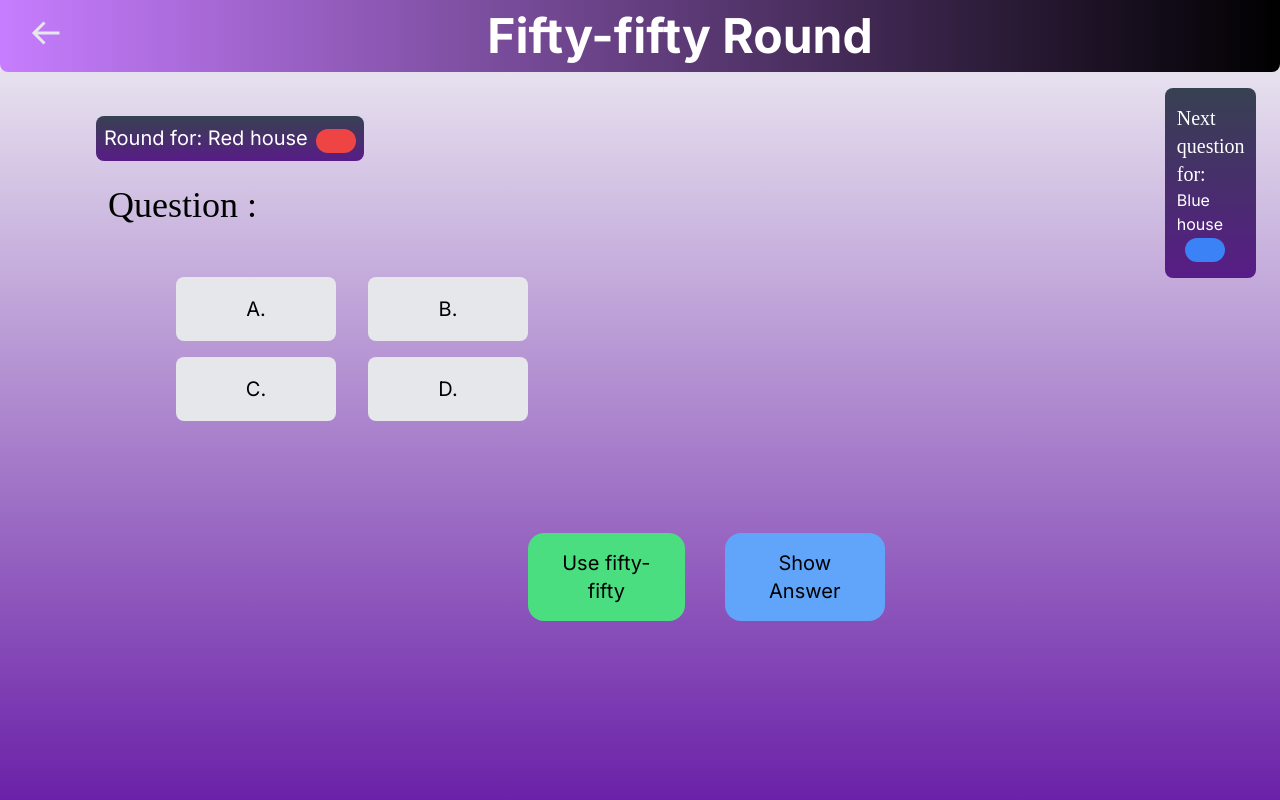
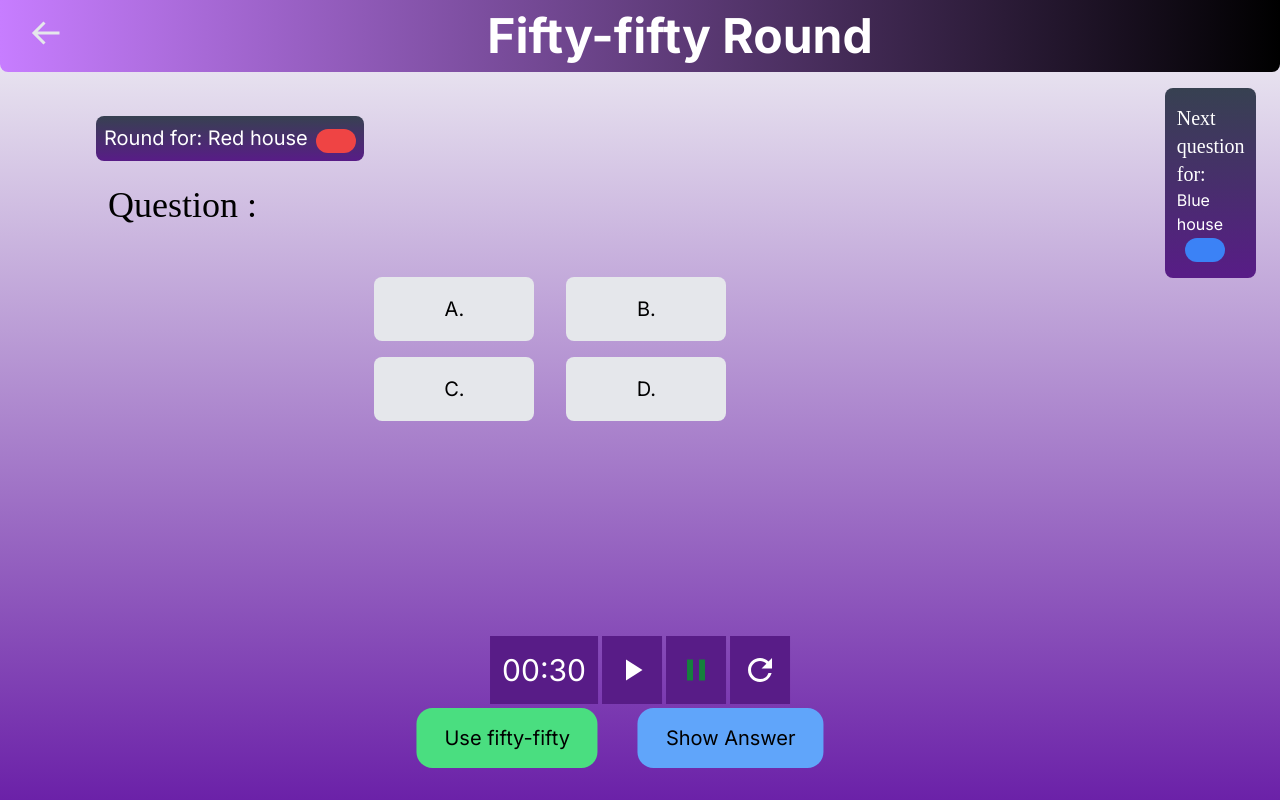
Before and after one commit to cdyniranjan7321/Quiz_App_Project_in_React_Js, a Next.js app: page /fiftyFiftyQuestion in a window 1280 px wide. Built offline with nearby package versions, Linux system fonts and the light colour scheme; no server answers; the database is empty.

Commit message:
QA-25 added timer component to fifty-fiftyquestion  page

```diff
--- a/package.json
+++ b/package.json
@@ -26,6 +26,8 @@
     "pg": "^8.11.0",
     "postcss": "8.4.23",
     "react": "18.2.0",
+    "react-countdown": "^2.3.5",
+    "react-countdown-circle-timer": "^3.2.1",
     "react-dom": "18.2.0",
     "react-hook-form": "^7.44.3",
     "react-icons": "^4.9.0",
--- a/src/app/fiftyFiftyQuestion/page.tsx
+++ b/src/app/fiftyFiftyQuestion/page.tsx
@@ -3,6 +3,7 @@ import React, { useState } from 'react'
 import Navbar from '@/components/Navbar'
 import { useSearchParams } from 'next/navigation'
 import useRequest from '../../../utils/useQuestionRequest'
+import Timer from '@/components/Timer'
 
 const FiftyFiftyQuestion = () => {
   const searchParams = useSearchParams()
@@ -50,7 +51,7 @@ const FiftyFiftyQuestion = () => {
                 Answer : {question?.answer}
               </div>
             )}
-            <div className='mt-10 ml-20 flex justify-center'>
+            <div className='mt-10 ml-20 flex flex-col justify-center'>
               <div className='flex flex-col gap-4'>
                 {!isFiftyFifty ? (
                   <>
@@ -145,7 +146,10 @@ const FiftyFiftyQuestion = () => {
                   </div>
                 )}
               </div>
-              <div className=' flex justify-center mt-64 mb-4'>
+              <div className='fixed bottom-24 left-1/2 transform -translate-x-1/2 '>
+                <Timer startFrom={30} />
+              </div>
+              <div className='fixed flex justify-center bottom-8 left-1/2 transform -translate-x-1/2'>
                 <button
                   className=' bg-green-400 rounded-2xl mr-10 px-7 py-4 w-auto text-xl'
                   onClick={() => {
--- a/tailwind.config.js
+++ b/tailwind.config.js
@@ -1,48 +1,61 @@
 /** @type {import('tailwindcss').Config} */
 module.exports = {
   content: [
-    "./src/pages/**/*.{js,ts,jsx,tsx,mdx}",
-    "./src/components/**/*.{js,ts,jsx,tsx,mdx}",
-    "./src/app/**/*.{js,ts,jsx,tsx,mdx}",
+    './src/pages/**/*.{js,ts,jsx,tsx,mdx}',
+    './src/components/**/*.{js,ts,jsx,tsx,mdx}',
+    './src/app/**/*.{js,ts,jsx,tsx,mdx}',
   ],
   theme: {
     extend: {
+      transitionDuration: {
+        2000: '2000ms',
+      },
+      transform: {
+        'rotate-360': 'rotate(360deg)',
+      },
       fontFamily: {
-        italiana: ["Italiana", "serif"],
-        work: ["Work"],
-        sansi:["Sansita"],
+        italiana: ['Italiana', 'serif'],
+        work: ['Work'],
+        sansi: ['Sansita'],
+      },
+      height: {
+        95: '376px',
+      },
+      width: {
+        95: '376px',
       },
       blur: {
-        '150': '150px',
-        '100': '100px',
+        150: '150px',
+        100: '100px',
         '4xl': '98px',
       },
       colors: {
         custom: {
-        Indigo : 'rgb(200,107,250)',
+          Indigo: 'rgb(200,107,250)',
 
-        Blackis : 'rgb(48, 5, 89)',
-        Purplee:'#564196',
-        Purple2:'#3A00E5',
-        Blue: '#6E6BFA',
-        Green:'#081C15',
-        White:'#FFFAFA',
-        brown:'#AD9090'
+          Blackis: 'rgb(48, 5, 89)',
+          Purplee: '#564196',
+          Purple2: '#3A00E5',
+          Blue: '#6E6BFA',
+          Green: '#081C15',
+          White: '#FFFAFA',
+          brown: '#AD9090',
         },
       },
     },
+
     screens: {
-      'sm': '300px',    // Small screens and above (default: 640px)
-      'md': '768px',    // Medium screens and above (default: 768px)
-      'lg': '1024px',   // Large screens and above (default: 1024px)
-      'xl': '1280px',   // Extra-large screens and above (default: 1280px)
-      '2xl': '1440px',  // 2X large screens and above (default: 1440px)
+      sm: '300px', // Small screens and above (default: 640px)
+      md: '768px', // Medium screens and above (default: 768px)
+      lg: '1024px', // Large screens and above (default: 1024px)
+      xl: '1280px', // Extra-large screens and above (default: 1280px)
+      '2xl': '1440px', // 2X large screens and above (default: 1440px)
       // Add your custom breakpoints here
-      'custom': '900px', // Custom breakpoint
+      custom: '900px', // Custom breakpoint
     },
-    opacity:{
-      "69":"0.69",
+    opacity: {
+      69: '0.69',
     },
   },
   plugins: [],
-};
+}
```
Also changed, not shown: 1 other file (tests, documents, lock files or other folders).
